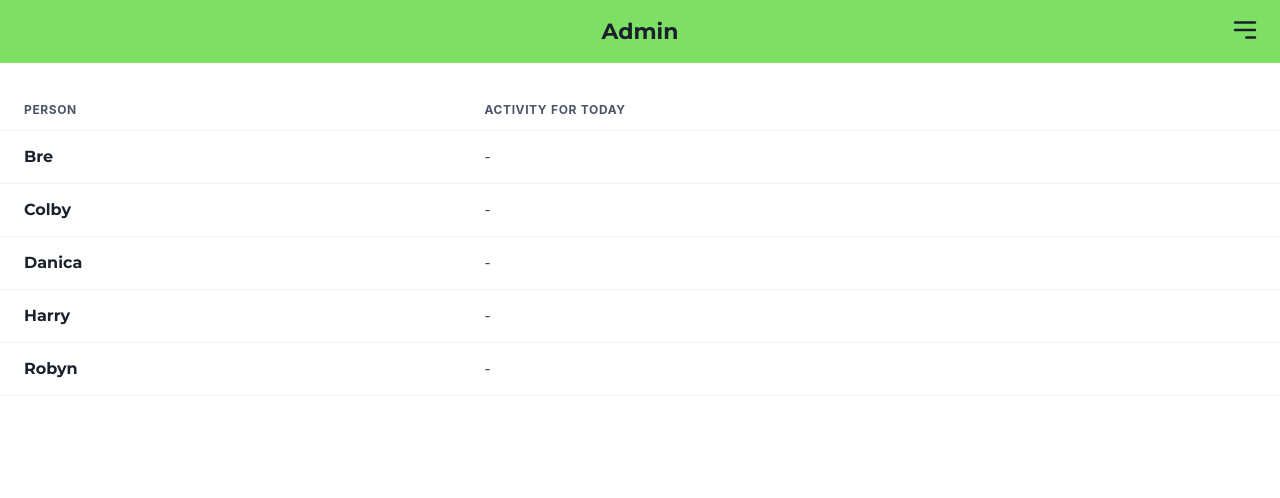
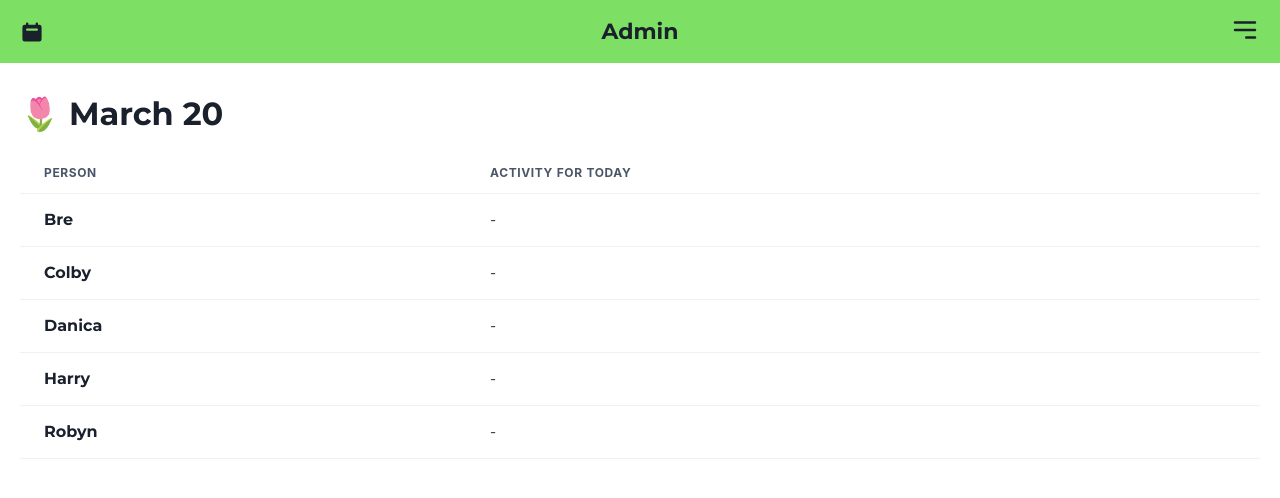
Before and after one commit to colbygarland/strong-for-summer, a Next.js app: page /admin in a window 1280 px wide. Shown: the top 498 px of the page. Built offline with nearby package versions, Linux system fonts and the light colour scheme; no server answers; the database is empty; sample sign-in values are in the browser's storage.

Commit message:
add date picker to admin page

```diff
--- /dev/null
+++ b/components/DatePickerModal.tsx
@@ -0,0 +1,37 @@
+import { Input, Modal, ModalBody, ModalCloseButton, ModalContent, ModalHeader, ModalOverlay } from '@chakra-ui/react';
+import { FormBlock, Label } from './forms/shared';
+
+export const DatePickerModal = ({
+  isOpen,
+  onClose,
+  date,
+  setDate,
+}: {
+  isOpen: boolean;
+  onClose: () => void;
+  date: string;
+  setDate: (date: string) => void;
+}) => {
+  return (
+    <Modal isOpen={isOpen} onClose={onClose} size="sm">
+      <ModalOverlay />
+      <ModalContent>
+        <ModalHeader>Change the date</ModalHeader>
+        <ModalCloseButton />
+        <ModalBody>
+          <FormBlock>
+            <Label>Date</Label>
+            <Input
+              value={date}
+              type="date"
+              onChange={(e) => {
+                setDate(e.target.value);
+                onClose();
+              }}
+            />
+          </FormBlock>
+        </ModalBody>
+      </ModalContent>
+    </Modal>
+  );
+};
--- a/pages/admin.tsx
+++ b/pages/admin.tsx
@@ -1,17 +1,16 @@
-import { TableContainer, Table, Thead, Tr, Th, Tbody, Td } from '@chakra-ui/react';
+import { TableContainer, Table, Thead, Tr, Th, Tbody, Td, useDisclosure } from '@chakra-ui/react';
 import { useEffect, useState } from 'react';
+import { HiCalendar } from 'react-icons/hi';
 import styled from 'styled-components';
+import { DatePickerModal } from '../components/DatePickerModal';
 import { Header } from '../components/Header';
 import { Loader } from '../components/Loader';
+import { Page } from '../components/Page';
 import { ACTIVITIES, getActivityDetailsByUser } from '../services/api/activity';
-import { getCurrentDate } from '../utils/date';
+import { getCurrentDate, getCurrentDatePretty } from '../utils/date';
 
 const Name = styled(Td)`
   text-transform: capitalize;
-`;
-
-const StyledPage = styled.div`
-  margin-top: 90px;
 `;
 
 const LoadingContainer = styled.div`
@@ -21,14 +20,26 @@ const LoadingContainer = styled.div`
   width: 100vw;
 `;
 
+const Calendar = styled(HiCalendar).attrs({ size: 24 })`
+  cursor: pointer;
+`;
+
+const H2 = styled.h2`
+  font-size: 32px;
+  margin-bottom: 15px;
+  font-weight: 700;
+`;
+
 export default function Admin() {
   const [loading, setLoading] = useState(true);
   const [headings, setHeadings] = useState<string[]>([]);
   const [body, setBody] = useState<string[]>([]);
+  const { isOpen, onOpen, onClose } = useDisclosure();
+  const [date, setDate] = useState(getCurrentDate());
+  const prettyDate = getCurrentDatePretty(date);
 
   useEffect(() => {
     const getActivities = async () => {
-      const date = getCurrentDate();
       const [bre, colby, danica, harry, robyn] = await Promise.all([
         getActivityDetailsByUser('Bre', date),
         getActivityDetailsByUser('Colby', date),
@@ -54,7 +65,7 @@ export default function Admin() {
       setLoading(false);
     };
     getActivities();
-  }, []);
+  }, [date]);
 
   if (loading) {
     return (
@@ -66,8 +77,9 @@ export default function Admin() {
 
   return (
     <>
-      <Header pageTitle="Admin" />
-      <StyledPage>
+      <Header pageTitle="Admin" leftActionButton={<Calendar onClick={onOpen} />} />
+      <Page>
+        <H2 onClick={onOpen}>{prettyDate}</H2>
         <TableContainer>
           <Table variant="simple">
             <Thead>
@@ -114,7 +126,8 @@ export default function Admin() {
             </Tbody>
           </Table>
         </TableContainer>
-      </StyledPage>
+      </Page>
+      <DatePickerModal date={date} setDate={setDate} isOpen={isOpen} onClose={onClose} />
     </>
   );
 }
--- a/utils/date.ts
+++ b/utils/date.ts
@@ -27,13 +27,27 @@ export const getCurrentDate = () => {
   return formatDate(getNow());
 };
 
+const getEmoji = (month: string) => {
+  switch (month) {
+    case 'March':
+      return '🌷';
+    case 'April':
+      return '🌺';
+    case 'May':
+      return '🐝';
+    case 'June':
+      return '☀️';
+    default:
+      return '';
+  }
+};
+
 export const getCurrentDatePretty = (date: string) => {
   const d = date.split('-');
   // @ts-ignore
   const month = monthNames[d[1] - 1];
   const day = parseInt(d[2]);
-  const emoji = '🌷';
-  return `${emoji} ${month} ${day}`;
+  return `${getEmoji(month)} ${month} ${day}`;
 };
 
 export const getCurrentMonth = () => {
```
Also changed, not shown: pages/index.tsx (+4 -32 lines).
